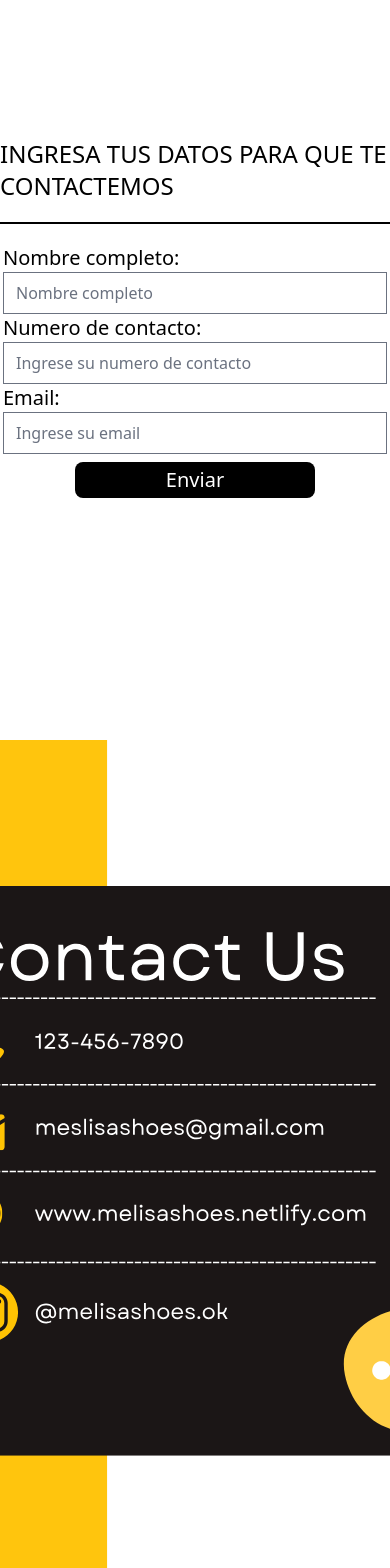
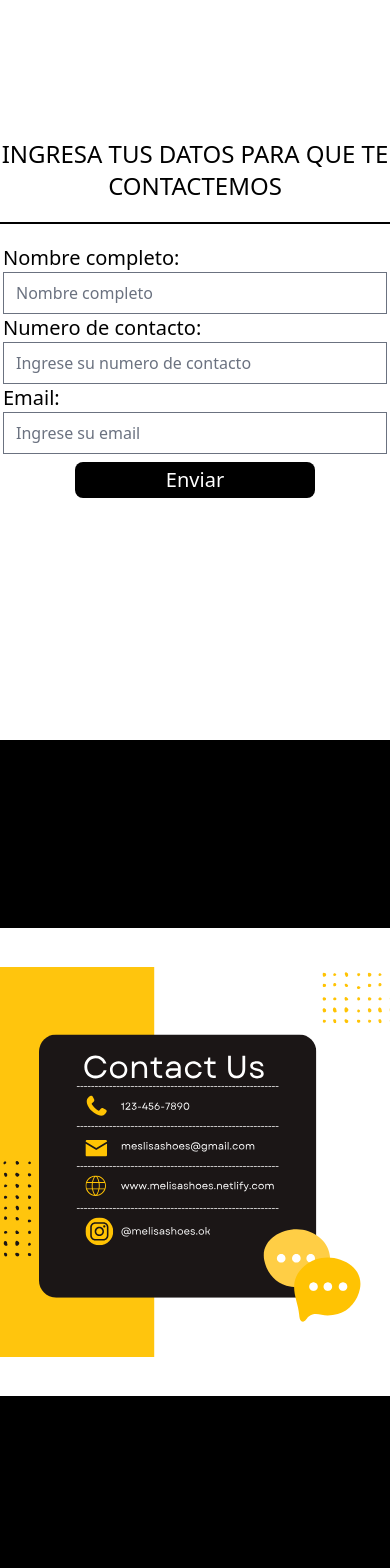
Before and after one commit to AlejandroPerezAyala/Proyecto-ReactJS, a React (Vite) app: page /contacto in a window 390 px wide. Shown: the part 260-1828 px from the top of the page. Built offline with nearby package versions, Linux system fonts and the light colour scheme.

Commit message:
Implementando detalles finales

```diff
--- a/src/Components/Contacts/Contacts.jsx
+++ b/src/Components/Contacts/Contacts.jsx
@@ -23,7 +23,7 @@ const Contacts = () => {
         <div className="grid grid-cols-1 md:grid-cols-2">
             <div className="flex bg-white w-full h-screen justify-center items-center">
                 <form className='flex flex-col text-xl items-center'>
-                    <div className='bg-white text-2xl border-collapse border-b-2 border-black pb-5'>
+                    <div className='bg-white text-2xl border-collapse border-b-2 border-black pb-5 text-center'>
                         <p>INGRESA TUS DATOS PARA QUE TE CONTACTEMOS</p>
                     </div>
                     <div className='flex flex-col pt-5'>
@@ -50,8 +50,8 @@ const Contacts = () => {
                     <button type='submit' className='bg-black text-white px-3 py-1 text-xl font-medium rounded-lg mt-2 w-60' onClick={submitContact}>Enviar</button>
                 </form>
             </div>
-            <div className="bg-black object-cover">
-                <img className="object-cover h-screen" src="Yellow Clean Contact Us Instagram Post.svg" alt="" />
+            <div className="bg-black w-full">
+                <img className=" md:object-cover h-screen w-full" src="Yellow Clean Contact Us Instagram Post.svg" alt="" />
             </div>
         </div>
 
```
